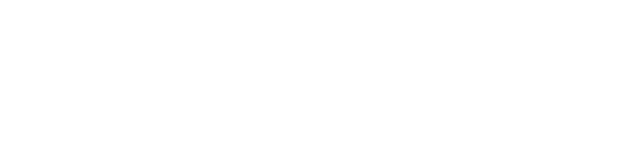
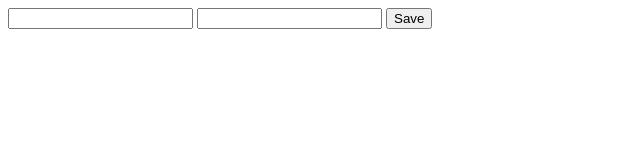
Before and after one commit to GarvitDhameliya/JS-8, a plain HTML site: page localStorage.html in a window 1280 px wide. Shown: the whole page, without its empty margins (0-640 px from the left). Drawn offline with Linux system fonts and the light colour scheme.

Commit message:
Localstorage get set

```diff
--- a/localStorage.html
+++ b/localStorage.html
@@ -6,14 +6,62 @@
     <title>Document</title>
   </head>
   <body>
+    <input type="text" id="fname" name="fname" />
+    <input type="text" id="lname" name="lname" />
+    <button onclick="save()">Save</button>
+
     <script>
-      console.log(localStorage);
+      // console.log(localStorage);
 
-      let arr = [1, 2, 3, 4];
+      // let arr = [1, 2, 3, 4];
 
-      //   localStorage.setItem("name", JSON.stringify(arr));
+      // //   localStorage.setItem("name", JSON.stringify(arr));
 
-      console.log(localStorage.clear());
+      // console.log(localStorage.clear());
+
+      // console.log(localStorage);
+
+      // let arr = [];
+
+      // arr.push("garvit");
+
+      // arr.push("ram");
+
+      // localStorage.setItem("data", JSON.stringify(arr));
+
+      // const result = JSON.parse(localStorage.getItem("data"));
+
+      // // console.log(result[0]);
+
+      // localStorage.removeItem("data");
+
+      // console.log(localStorage);
+      // let arr = [];
+      function save() {
+        const dataResult = JSON.parse(localStorage.getItem("data"));
+
+        console.log(dataResult);
+
+        // localStorage.setItem("data", JSON.stringify(arr));
+        console.log(localStorage);
+        // localStorage.clear();
+
+        let fname = document.getElementById("fname").value;
+        let lname = document.getElementById("lname").value;
+
+        const data = {
+          firstname: fname,
+          lastname: lname,
+        };
+
+        // // console.log(data);
+
+        dataResult.push(data);
+
+        localStorage.setItem("data", JSON.stringify(dataResult));
+        // console.log(localStorage);
+        // console.log(dataResult);
+      }
     </script>
   </body>
 </html>
```
